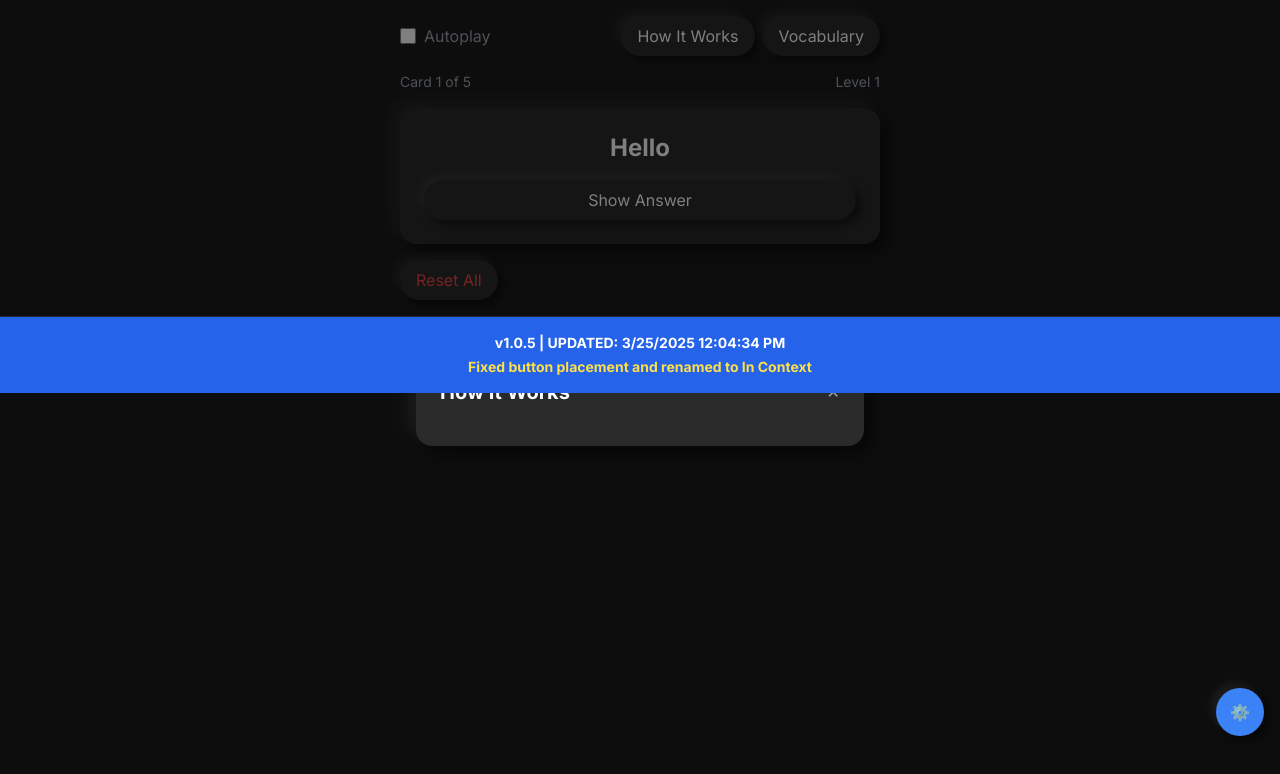
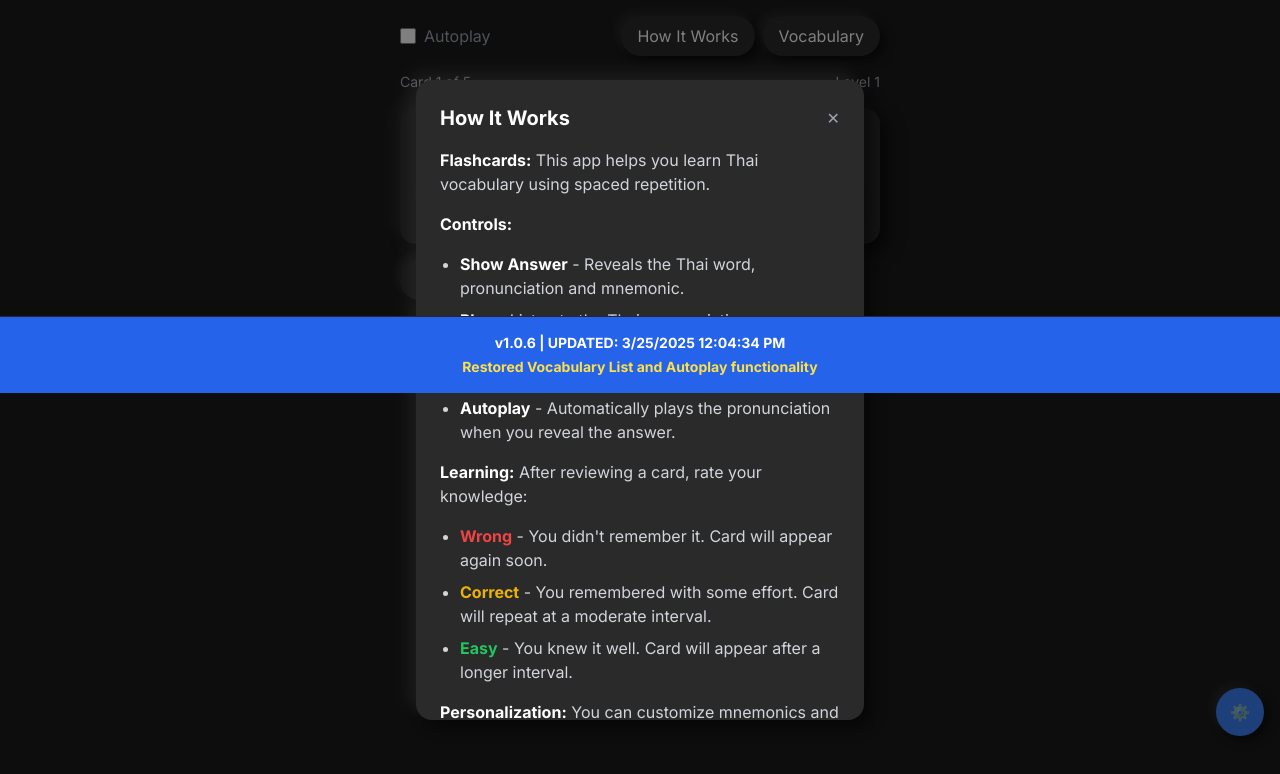
Before and after one commit to MaartenRischen/ThaiFlashcardsApp, a Next.js app: page / in a window 1280 px wide. Both pictures are taken after a click on the button "How It Works". Shown: the top 774 px of the page. Built offline with nearby package versions, Linux system fonts and the light colour scheme.

Commit message:
Restore Vocabulary List and Autoplay functionality, add How It Works and Statistics content

```diff
--- a/app/page.tsx
+++ b/app/page.tsx
@@ -89,8 +89,8 @@ interface ExampleSentence {
 // Update version info
 const VERSION_INFO = {
   lastUpdated: new Date().toISOString(),
-  version: "1.0.5",
-  changes: "Fixed button placement and renamed to In Context"
+  version: "1.0.6",
+  changes: "Restored Vocabulary List and Autoplay functionality"
 };
 
 // Update phrases with real example sentences
@@ -246,6 +246,12 @@ export default function ThaiFlashcards() {
     localStorage.setItem('levelProgress', JSON.stringify(levelProgress));
   }, [levelProgress]);
 
+  useEffect(() => {
+    if (autoplay && showAnswer && !isPlaying) {
+      speak(phrases[index].thai);
+    }
+  }, [showAnswer, autoplay, isPlaying, phrases, index]);
+
   const handlePhoneticChange = (e: React.ChangeEvent<HTMLInputElement>) => {
     setLocalMnemonics(prev => ({
       ...prev,
@@ -306,6 +312,36 @@ export default function ThaiFlashcards() {
     }
 
     return currentPhrase.thai; // Fallback if no examples exist
+  };
+
+  // Add a function to calculate stats
+  const calculateStats = () => {
+    // Calculate total learned cards
+    const learnedCards = Object.keys(cardProgress).length;
+
+    // Calculate total reviews
+    let totalReviews = 0;
+    Object.values(cardProgress).forEach(card => {
+      totalReviews += card.reviews.length;
+    });
+
+    // Count cards due today
+    const today = new Date().toDateString();
+    let dueCards = 0;
+    Object.values(cardProgress).forEach(card => {
+      const nextReviewDate = new Date(card.nextReviewDate).toDateString();
+      if (nextReviewDate <= today) {
+        dueCards++;
+      }
+    });
+
+    return {
+      totalCards: phrases.length,
+      learnedCards,
+      dueCards,
+      totalReviews,
+      remainingCards: phrases.length - learnedCards
+    };
   };
 
   return (
@@ -472,7 +508,7 @@ export default function ThaiFlashcards() {
 
       {/* Modals */}
       {showStats && (
-        <div className="fixed inset-0 bg-black bg-opacity-50 flex items-center justify-center p-4">
+        <div className="fixed inset-0 bg-black bg-opacity-50 flex items-center justify-center p-4 z-50">
           <div className="neumorphic max-w-md w-full p-6">
             <div className="flex justify-between items-center mb-4">
               <h2 className="text-xl font-bold">Statistics</h2>
@@ -483,14 +519,54 @@ export default function ThaiFlashcards() {
                 ✕
             </button>
           </div>
-            {/* Add statistics content here */}
+
+            <div className="space-y-4">
+              {(() => {
+                const stats = calculateStats();
+                return (
+                  <>
+                    <div className="grid grid-cols-2 gap-4">
+                      <div className="neumorphic p-4 text-center">
+                        <div className="text-2xl font-bold text-blue-400">{stats.totalCards}</div>
+                        <div className="text-sm text-gray-400">Total Cards</div>
+                      </div>
+                      <div className="neumorphic p-4 text-center">
+                        <div className="text-2xl font-bold text-green-400">{stats.learnedCards}</div>
+                        <div className="text-sm text-gray-400">Cards Learned</div>
+                      </div>
+                      <div className="neumorphic p-4 text-center">
+                        <div className="text-2xl font-bold text-yellow-400">{stats.dueCards}</div>
+                        <div className="text-sm text-gray-400">Cards Due</div>
+                      </div>
+                      <div className="neumorphic p-4 text-center">
+                        <div className="text-2xl font-bold text-purple-400">{stats.totalReviews}</div>
+                        <div className="text-sm text-gray-400">Total Reviews</div>
+                      </div>
+                    </div>
+
+                    <div className="mt-4">
+                      <h3 className="text-lg font-bold mb-2">Progress</h3>
+                      <div className="w-full bg-gray-800 rounded-full h-4">
+                        <div
+                          className="bg-blue-500 h-4 rounded-full"
+                          style={{ width: `${(stats.learnedCards / stats.totalCards) * 100}%` }}
+                        ></div>
+                      </div>
+                      <div className="text-right text-sm text-gray-400 mt-1">
+                        {Math.round((stats.learnedCards / stats.totalCards) * 100)}% Complete
+                      </div>
+                    </div>
+                  </>
+                );
+              })()}
+            </div>
+          </div>
         </div>
-      </div>
       )}
 
       {showHowItWorks && (
-        <div className="fixed inset-0 bg-black bg-opacity-50 flex items-center justify-center p-4">
-          <div className="neumorphic max-w-md w-full p-6">
+        <div className="fixed inset-0 bg-black bg-opacity-50 flex items-center justify-center p-4 z-50">
+          <div className="neumorphic max-w-md w-full p-6 max-h-[80vh] overflow-auto">
             <div className="flex justify-between items-center mb-4">
               <h2 className="text-xl font-bold">How It Works</h2>
               <button
@@ -500,14 +576,41 @@ export default function ThaiFlashcards() {
                 ✕
               </button>
             </div>
-            {/* Add how it works content here */}
+            <div className="space-y-4 text-gray-300">
+              <p>
+                <strong className="text-white">Flashcards:</strong> This app helps you learn Thai vocabulary using spaced repetition.
+              </p>
+
+              <p>
+                <strong className="text-white">Controls:</strong>
+              </p>
+              <ul className="list-disc pl-5 space-y-2">
+                <li><strong className="text-white">Show Answer</strong> - Reveals the Thai word, pronunciation and mnemonic.</li>
+                <li><strong className="text-white">Play</strong> - Listen to the Thai pronunciation.</li>
+                <li><strong className="text-white">In Context</strong> - See and hear the word used in a real Thai sentence.</li>
+                <li><strong className="text-white">Autoplay</strong> - Automatically plays the pronunciation when you reveal the answer.</li>
+              </ul>
+
+              <p>
+                <strong className="text-white">Learning:</strong> After reviewing a card, rate your knowledge:
+              </p>
+              <ul className="list-disc pl-5 space-y-2">
+                <li><strong className="text-red-500">Wrong</strong> - You didn't remember it. Card will appear again soon.</li>
+                <li><strong className="text-yellow-500">Correct</strong> - You remembered with some effort. Card will repeat at a moderate interval.</li>
+                <li><strong className="text-green-500">Easy</strong> - You knew it well. Card will appear after a longer interval.</li>
+              </ul>
+
+              <p>
+                <strong className="text-white">Personalization:</strong> You can customize mnemonics and phonetic spellings to help your learning.
+              </p>
+            </div>
           </div>
         </div>
       )}
 
       {showVocabulary && (
-        <div className="fixed inset-0 bg-black bg-opacity-50 flex items-center justify-center p-4">
-          <div className="neumorphic max-w-md w-full p-6">
+        <div className="fixed inset-0 bg-black bg-opacity-50 flex items-center justify-center p-4 z-50">
+          <div className="neumorphic max-w-md w-full p-6 max-h-[80vh] overflow-auto">
             <div className="flex justify-between items-center mb-4">
               <h2 className="text-xl font-bold">Vocabulary List</h2>
               <button
@@ -517,7 +620,42 @@ export default function ThaiFlashcards() {
                 ✕
               </button>
             </div>
-            {/* Add vocabulary list content here */}
+            <div className="space-y-2">
+              {phrases.map((phrase, idx) => {
+                const statusColor = idx === index ? "bg-blue-500" : "bg-gray-700";
+                return (
+                  <div
+                    key={idx}
+                    className="neumorphic p-3 flex items-center justify-between cursor-pointer hover:bg-gray-800 transition-colors"
+                    onClick={() => {
+                      setIndex(idx);
+                      setShowVocabulary(false);
+                      setShowAnswer(false);
+                      setRandomSentence(null);
+                    }}
+                  >
+                    <div className="flex items-center space-x-3">
+                      <div className={`w-3 h-3 rounded-full ${statusColor}`} />
+                      <span>{phrase.meaning}</span>
+                    </div>
+                    <div className="flex items-center space-x-4 text-sm text-gray-400">
+                      <span>{phrase.thai}</span>
+                      <button
+                        className="neumorphic-circle opacity-75 hover:opacity-100 w-8 h-8"
+                        onClick={(e) => {
+                          e.stopPropagation();
+                          if (!isPlaying) {
+                            speak(phrase.thai);
+                          }
+                        }}
+                      >
+                        🔊
+                      </button>
+                    </div>
+                  </div>
+                );
+              })}
+            </div>
           </div>
         </div>
       )}
```
